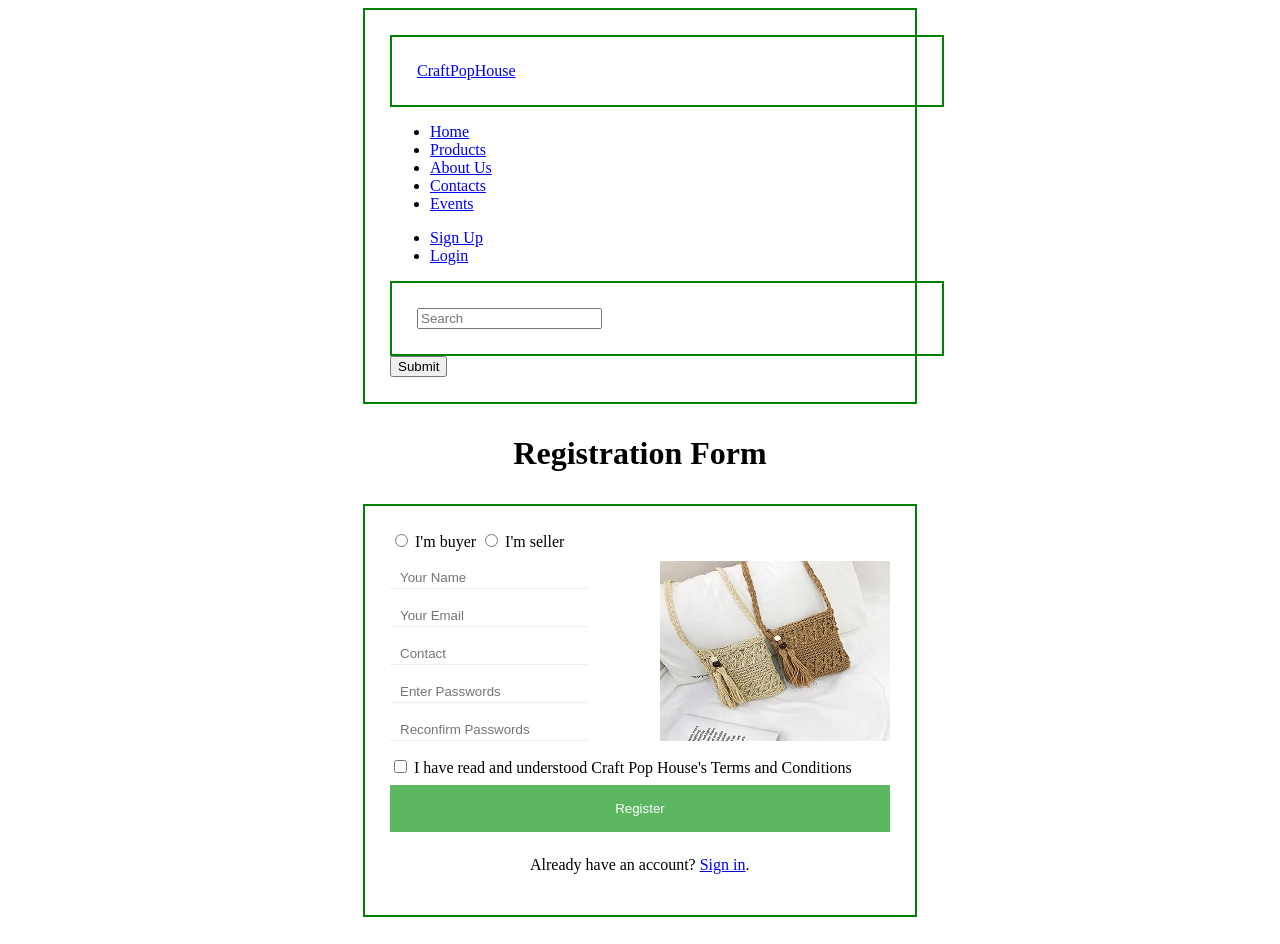
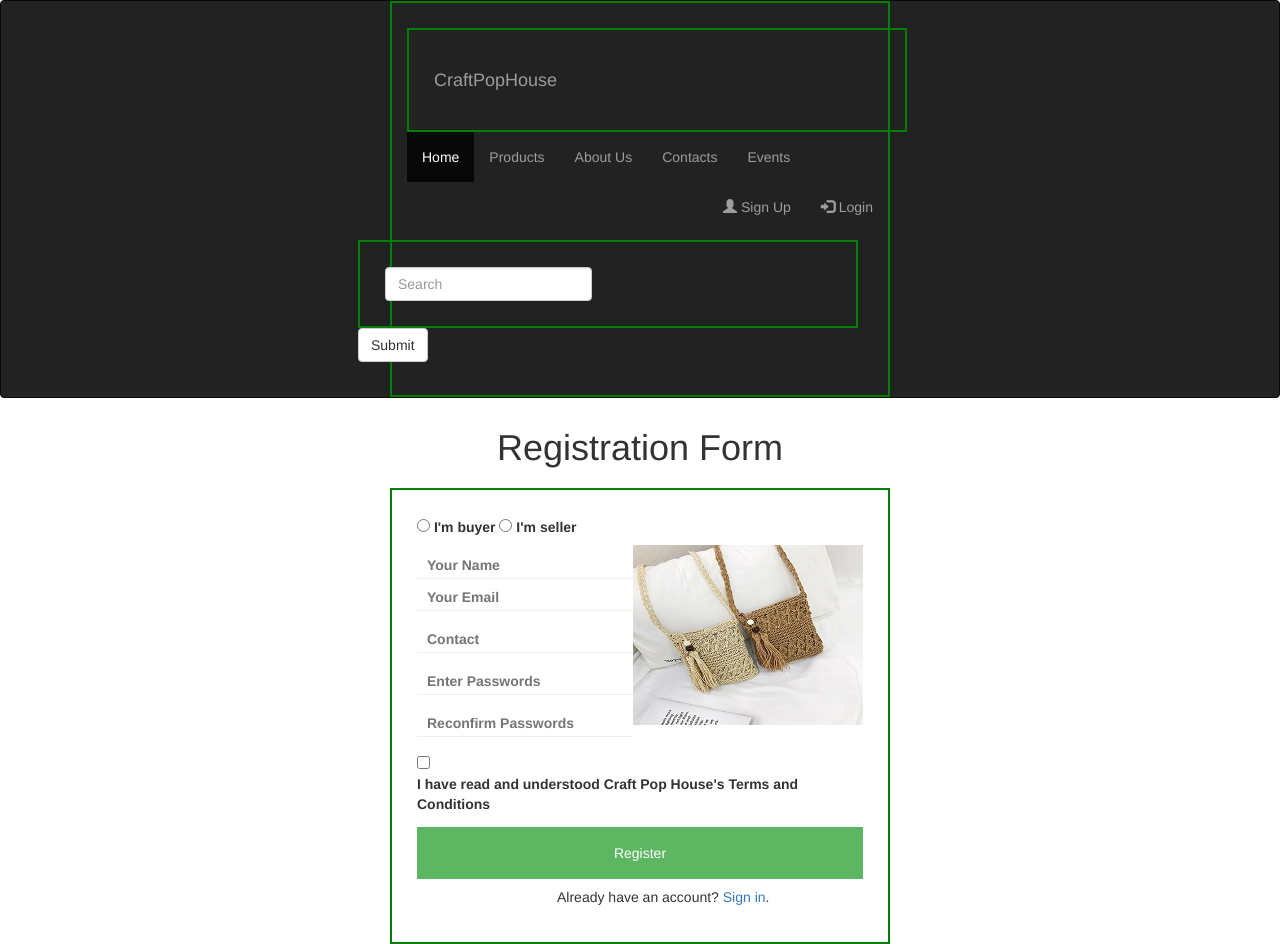
Before and after one commit to yanting0831/Craft_Pop_House_DP2, a PHP site: page /registration.php in a window 1280 px wide. Before the commit the page ends 917 px from the top, so only its background shows below. Run offline with PHP 8.4, Linux system fonts and the light colour scheme.

Commit message:
Update registration.php

```diff
--- a/registration.php
+++ b/registration.php
@@ -4,6 +4,15 @@
 	<meta charset="utf-8"/>
 	<title> Welcome To Craft Pop House</title>
 	 <link rel="stylesheet" type="text/css" href="styles/register.css">
+
+
+	<meta name="viewport" content="width=device-width, initial-scale=1.0">
+	<meta http-equiv="X-UA-Compatible" content="ie=edge">
+
+	<!--Bootstrap-->
+    <link rel="stylesheet" href="https://maxcdn.bootstrapcdn.com/bootstrap/3.4.1/css/bootstrap.min.css">
+	<script src="https://ajax.googleapis.com/ajax/libs/jquery/3.4.1/jquery.min.js"></script>
+	<script src="https://maxcdn.bootstrapcdn.com/bootstrap/3.4.1/js/bootstrap.min.js"></script>
 </head>
 
 <body>
```
